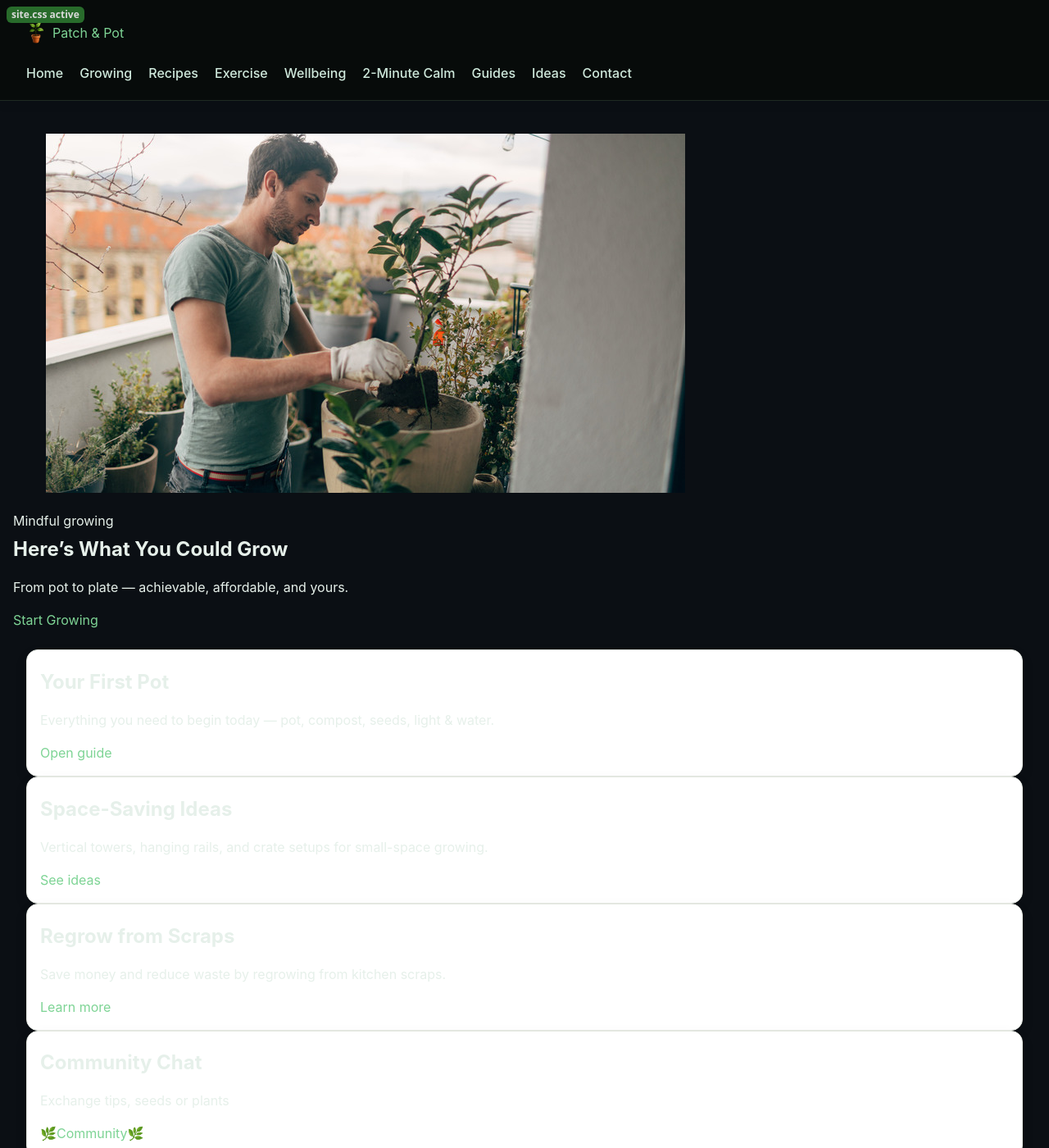
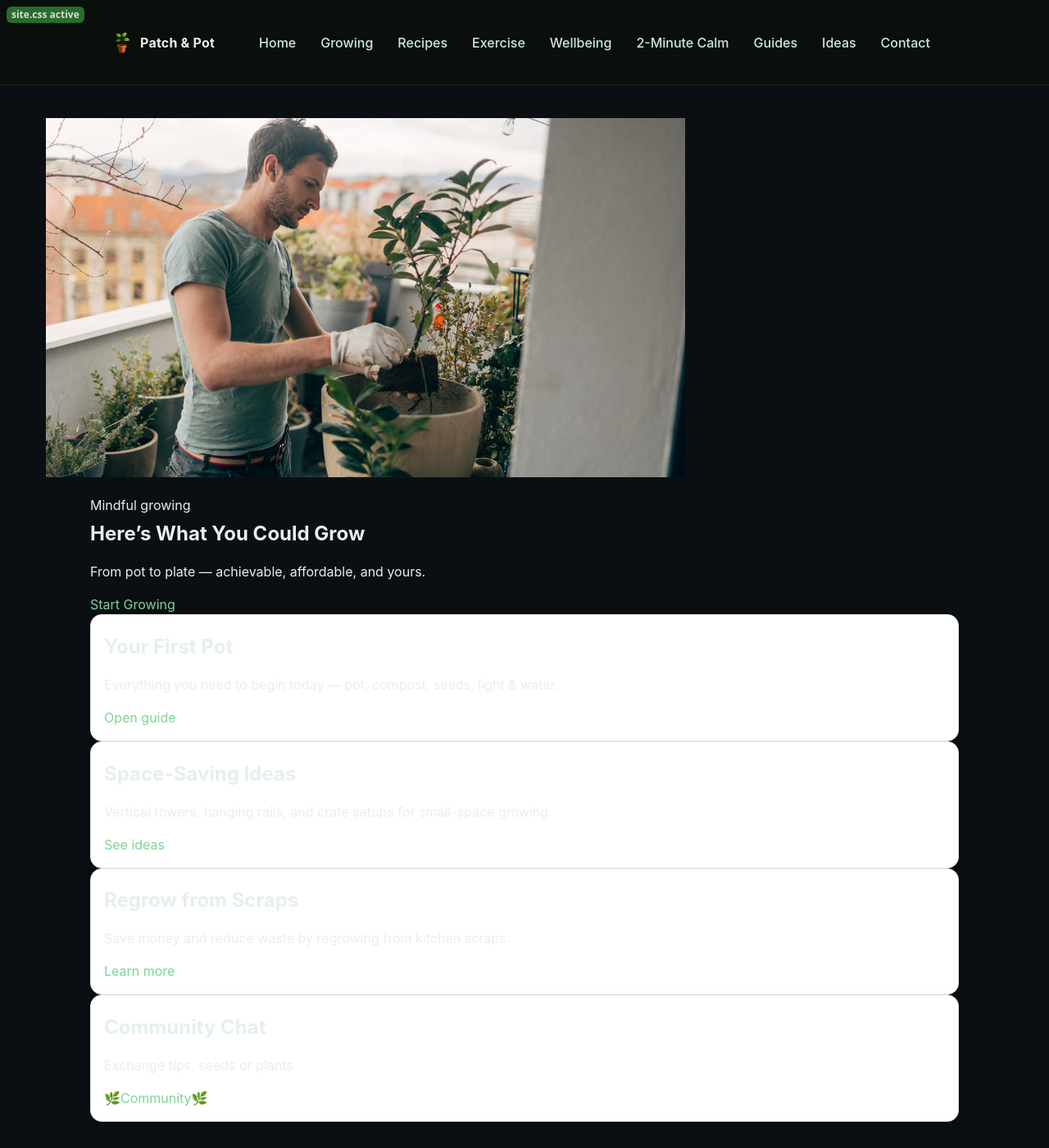
Before and after one commit to grantfitfuel/patchandpot, a Jekyll site: the page built from sites/index.html, in a window 1280 px wide and 1400 px high. Shown: the whole window at 82% size. Built offline with Jekyll 4.4.1, drawn with Linux system fonts in a browser that asks for light colours.

Commit message:
Update site.css

```diff
--- a/sites/assets/css/site.css
+++ b/sites/assets/css/site.css
@@ -71,3 +71,38 @@ html, body {
 a {
   color: #7ed495;
 }
+
+/* Hard theme lock (safe to append) */
+html, body { background:#0b0f14; color:#e6f0ea; }
+
+.site-header { background:#0a0f0c; border-bottom:1px solid #1f2630; }
+.site-header .wrap { display:flex; align-items:center; justify-content:space-between; gap:14px; padding:12px 20px; }
+.site-header .brand { display:flex; align-items:center; gap:10px; text-decoration:none; color:#e6f0ea; }
+.site-header .logo { height:28px; width:auto; }
+.site-header .site-title { font-weight:700; letter-spacing:.2px; }
+
+.site-header .menu-toggle { background:transparent; border:0; color:#e6f0ea; display:none; }
+.site-header .menu-ico { display:inline-block; width:22px; height:16px; }
+.site-header .menu-ico span { display:block; height:2px; background:#e6f0ea; margin:3px 0; }
+
+.site-header .nav { display:flex; gap:14px; }
+.site-header .nav a { color:#cfe9dc; text-decoration:none; padding:6px 8px; border-radius:8px; }
+.site-header .nav a:hover { background:#101612; }
+
+@media (max-width:820px){
+  .site-header .menu-toggle { display:inline-block; }
+  .site-header .nav { display:none; flex-direction:column; background:#0a0f0c; border-top:1px solid #1f2630; margin:0 20px 12px; padding:8px; border-radius:12px; }
+  .site-header .nav.open { display:flex; }
+}
+
+/* Footer */
+.site-footer { background:#0a0f0c; border-top:1px solid #1f2630; margin-top:24px; }
+.site-footer .wrap { display:flex; flex-wrap:wrap; justify-content:space-between; align-items:center; gap:12px; padding:14px 20px; }
+.site-footer .footer-icon { height:36px; width:auto; opacity:.95; }
+.site-footer .foot-nav { display:flex; flex-wrap:wrap; gap:10px; }
+.site-footer .foot-nav a { color:#cfe9dc; text-decoration:none; padding:4px 8px; border-radius:8px; }
+.site-footer .foot-nav a:hover { background:#101612; }
+
+/* General */
+a { color:#7ed495; }
+.wrap { max-width:1100px; margin:0 auto; padding:0 20px; }
```
